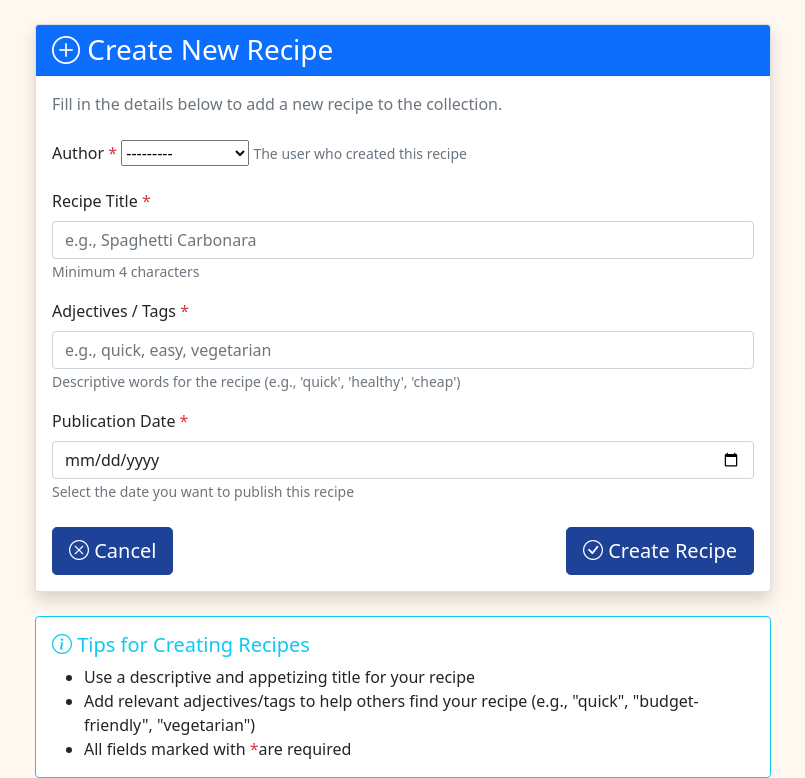
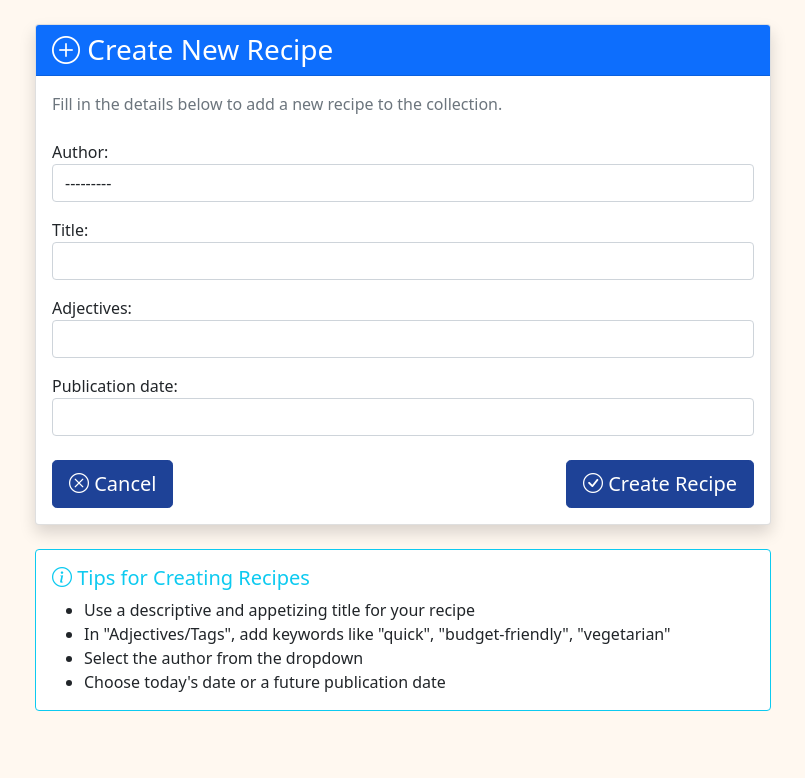
Before and after one commit to catechew/flax_6_2025, a Django app: template recipes/templates/create_recipe.html in a window 1280 px wide. Shown: the part 56-834 px from the top of the page, without its empty margins (237-1042 px from the left). After the commit the page ends 767 px from the top, so only its background shows below. Run offline with Django 5.2, Linux system fonts and the light colour scheme; the template is opened without the code that fills it: values that come from a table or form of the project are taken from there, others are empty; data comes from the database, SQL or seed files in the repository; parts of the project's set-up code (start-up, migrations or seed data) failed here and were passed over; some libraries are stand-ins or nearby versions.

Commit message:
Integrate bootstrap_form.html to create_recipe.html

```diff
--- a/recipes/templates/create_recipe.html
+++ b/recipes/templates/create_recipe.html
@@ -1,4 +1,5 @@
 {% extends 'base_content.html' %}
+
 {% block content %}
 <div class="container mt-4">
   <div class="row justify-content-center">
@@ -14,105 +15,21 @@
             Fill in the details below to add a new recipe to the collection.
           </p>
 
-            <form method="POST" novalidate>
+          <form method="POST">
             {% csrf_token %}
 
-              {# Display non-field errors (general form errors) #}
+            {# Display non-field errors #}
             {% if form.non_field_errors %}
               <div class="alert alert-danger" role="alert">
                 {{ form.non_field_errors }}
               </div>
             {% endif %}
 
-              {# Author Field #}
-              <div class="mb-3">
-                <label for="{{ form.author.id_for_label }}" class="form-label">
-                  Author <span class="text-danger">*</span>
-                </label>
-                {{ form.author }}
-                {% if form.author.errors %}
-                  <div class="invalid-feedback d-block">
-                    {{ form.author.errors }}
-                  </div>
-                {% endif %}
-                {% if form.author.help_text %}
-                  <small class="form-text text-muted">{{ form.author.help_text }}</small>
-                {% endif %}
-              </div>
-
-              {# Title Field #}
-              <div class="mb-3">
-                <label for="{{ form.title.id_for_label }}" class="form-label">
-                  Recipe Title <span class="text-danger">*</span>
-                </label>
-                <input
-                  type="text"
-                  name="{{ form.title.name }}"
-                  class="form-control {% if form.title.errors %}is-invalid{% endif %}"
-                  id="{{ form.title.id_for_label }}"
-                  value="{{ form.title.value|default:'' }}"
-                  placeholder="e.g., Spaghetti Carbonara"
-                  maxlength="255"
-                  required
-                >
-                {% if form.title.errors %}
-                  <div class="invalid-feedback">
-                    {{ form.title.errors }}
-                  </div>
-                {% endif %}
-                <small class="form-text text-muted">Minimum 4 characters</small>
-              </div>
-
-              {# Adjectives Field #}
-              <div class="mb-3">
-                <label for="{{ form.adjectives.id_for_label }}" class="form-label">
-                  Adjectives / Tags <span class="text-danger">*</span>
-                </label>
-                <input
-                  type="text"
-                  name="{{ form.adjectives.name }}"
-                  class="form-control {% if form.adjectives.errors %}is-invalid{% endif %}"
-                  id="{{ form.adjectives.id_for_label }}"
-                  value="{{ form.adjectives.value|default:'' }}"
-                  placeholder="e.g., quick, easy, vegetarian"
-                  maxlength="255"
-                  required
-                >
-                {% if form.adjectives.errors %}
-                  <div class="invalid-feedback">
-                    {{ form.adjectives.errors }}
-                  </div>
-                {% endif %}
-                {% if form.adjectives.help_text %}
-                  <small class="form-text text-muted">{{ form.adjectives.help_text }}</small>
-                {% else %}
-                  <small class="form-text text-muted">Describe the recipe with keywords (minimum 4 characters)</small>
-                {% endif %}
-              </div>
-
-              {# Publication Date Field #}
-              <div class="mb-4">
-                <label for="{{ form.publication_date.id_for_label }}" class="form-label">
-                  Publication Date <span class="text-danger">*</span>
-                </label>
-                <input
-                  type="date"
-                  name="{{ form.publication_date.name }}"
-                  class="form-control {% if form.publication_date.errors %}is-invalid{% endif %}"
-                  id="{{ form.publication_date.id_for_label }}"
-                  value="{{ form.publication_date.value|default:'' }}"
-                  required
-                >
-                {% if form.publication_date.errors %}
-                  <div class="invalid-feedback">
-                    {{ form.publication_date.errors }}
-                  </div>
-                {% endif %}
-                <small class="form-text text-muted">Select the date you want to publish this recipe</small>
-              </div>
+            {# Include the form fields with Bootstrap styling #}
+            {% include 'partials/bootstrap_form.html' %}
 
             {# Form Buttons #}
-              <div class="d-flex justify-content-between align-items-center">
+            <div class="d-flex justify-content-between align-items-center mt-4">
               <a href="{% url 'all_recipes' %}" class="btn btn-secondary btn-lg">
                 <i class="bi bi-x-circle"></i> Cancel
               </a>
@@ -132,8 +49,9 @@
           </h5>
           <ul class="mb-0">
             <li>Use a descriptive and appetizing title for your recipe</li>
-              <li>Add relevant adjectives/tags to help others find your recipe (e.g., "quick", "budget-friendly", "vegetarian")</li>
-              <li>All fields marked with <span class="text-danger">*</span>are required</li>
+            <li>In "Adjectives/Tags", add keywords like "quick", "budget-friendly", "vegetarian"</li>
+            <li>Select the author from the dropdown</li>
+            <li>Choose today's date or a future publication date</li>
           </ul>
         </div>
       </div>
```
Lines whose indentation alone changed are shown as unchanged.
